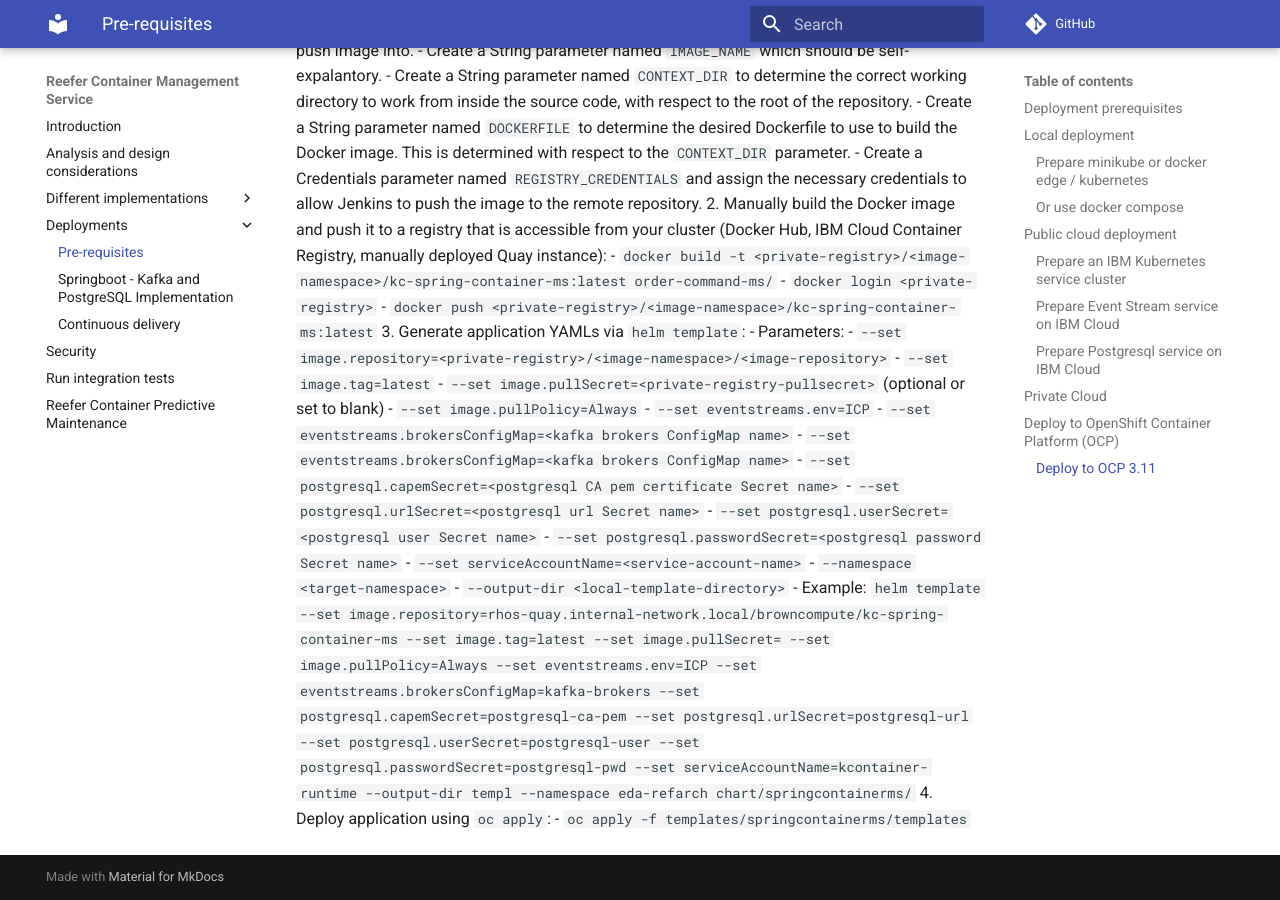
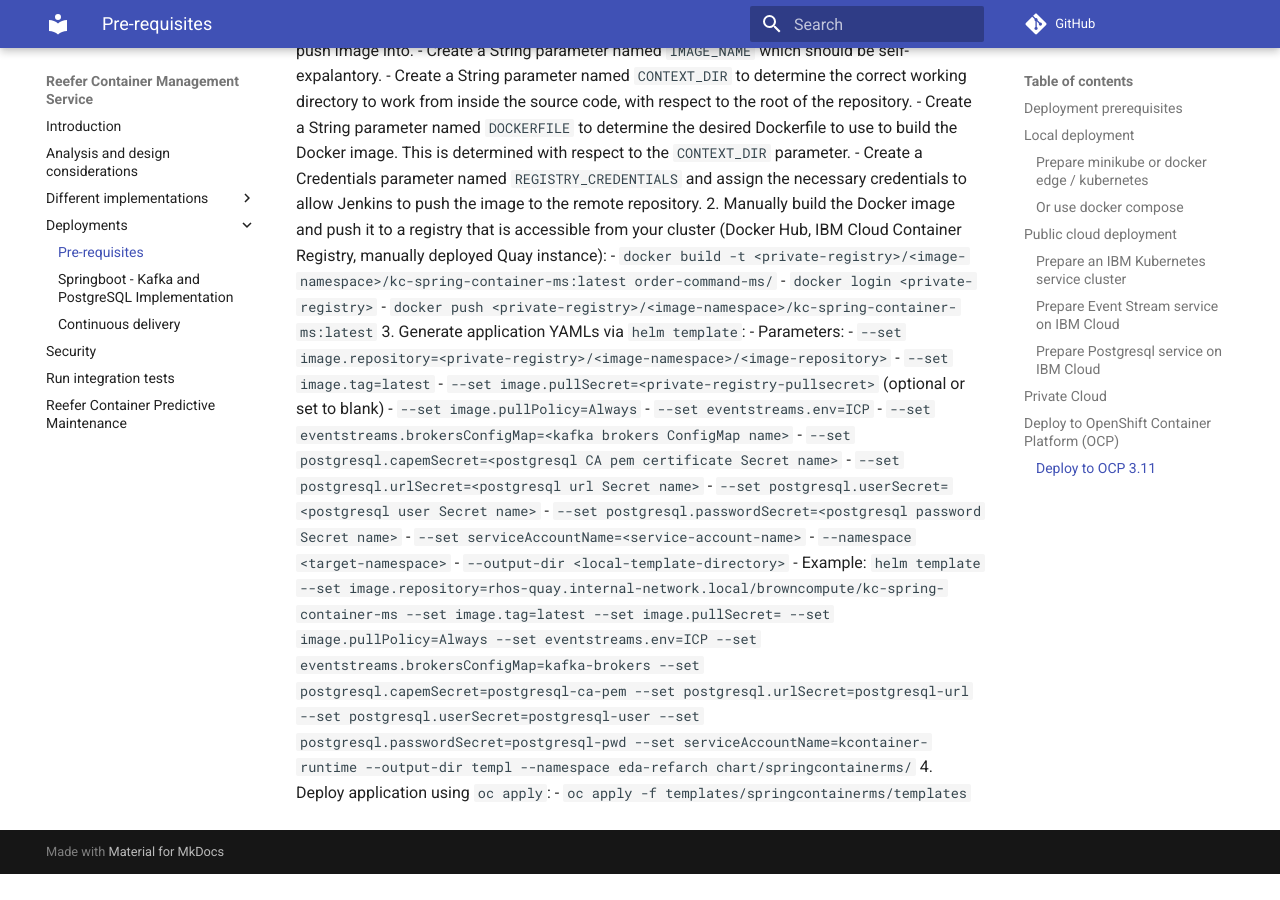
Before and after one commit to ibm-cloud-architecture/refarch-kc-container-ms, an MkDocs documentation site: the page built from docs/deployment.md, in a window 1280 px wide and 900 px high, scrolled down 3050 px. Built offline with MkDocs 1.6.1 and Material for MkDocs 9.7.7, drawn with Linux system fonts in a browser that asks for light colours; comment, search, counter and statistics services are not loaded; after the commit the page ends 3924 px from its top, so only the background shows below that.

Commit message:
Removed duplicate configmap entry in helm template command
Signed-off-by: Rick Osowski <rosowski@gmail.com>

```diff
--- a/docs/deployment.md
+++ b/docs/deployment.md
@@ -100,7 +100,6 @@ For [ IBM Cloud Private deployments go to this article.](https://ibm-cloud-archi
     - `--set image.pullPolicy=Always`
     - `--set eventstreams.env=ICP`
     - `--set eventstreams.brokersConfigMap=<kafka brokers ConfigMap name>`
-    - `--set eventstreams.brokersConfigMap=<kafka brokers ConfigMap name>`
     - `--set postgresql.capemSecret=<postgresql CA pem certificate Secret name>`
     - `--set postgresql.urlSecret=<postgresql url Secret name>`
     - `--set postgresql.userSecret=<postgresql user Secret name>`
```
